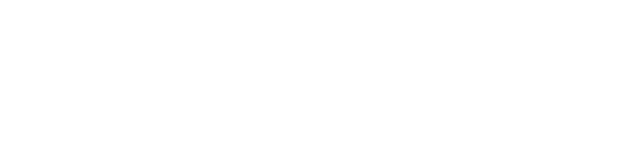
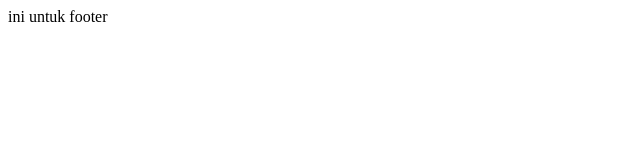
Before and after one commit to bayusopyan/todoApp, a plain HTML site: page index.html in a window 1280 px wide. Shown: the whole page, without its empty margins (0-640 px from the left). Drawn offline with Linux system fonts and the light colour scheme.

Commit message:
Penambahan footer

```diff
--- a/index.html
+++ b/index.html
@@ -7,6 +7,8 @@
     <title>Document</title>
 </head>
 <body>
-
+    <footer>
+        ini untuk footer
+    </footer>
 </body>
 </html>
```
